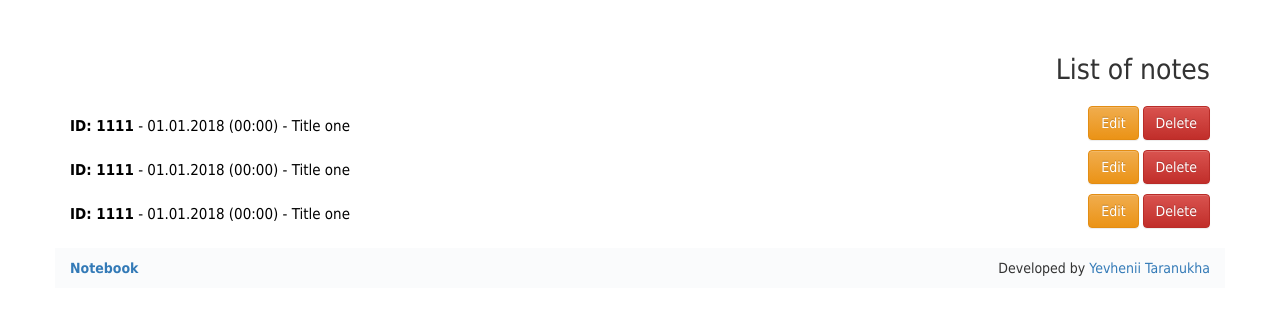
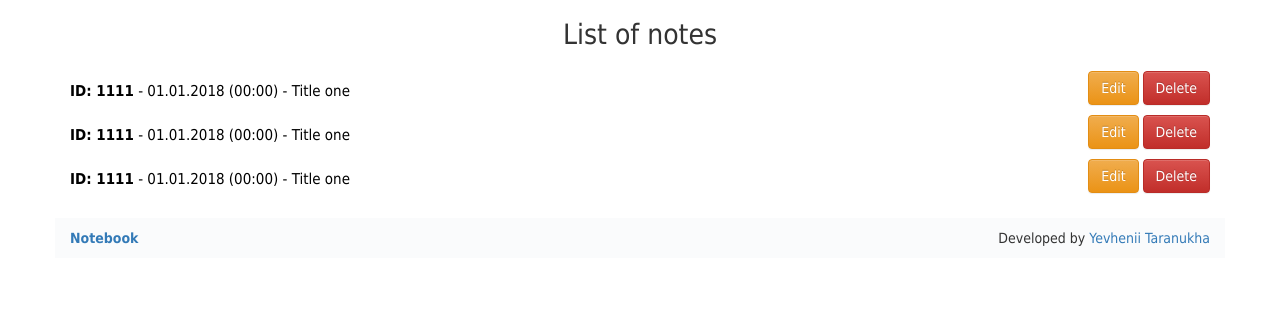
Before and after one commit to tzhenia/Notebook, a PHP site: page / in a window 1280 px wide. Shown: the part 43-358 px from the top of the page. Run offline with PHP 8.4, Linux system fonts and the light colour scheme.

Commit message:
edited home page

```diff
--- a/src/css/main.css
+++ b/src/css/main.css
@@ -7,6 +7,7 @@ header, footer{
 }
 
 footer{
+    margin-top: 15px;
     padding-top:10px;
     padding-bottom: 10px;
 }
@@ -36,6 +37,10 @@ p {
 .nav li:first-child a{
     font-weight: bold;
     font-size: 16px;
+}
+
+.title div h1{
+    text-align: center;
 }
 
 h1{
@@ -78,8 +83,3 @@ h1{
 .note div:last-child{
     text-align: right;
 }
-
-.body{
-    margin-top: 15px;
-    margin-bottom: 10px;
-}
--- a/src/index.php
+++ b/src/index.php
@@ -2,8 +2,8 @@
     require_once "view/header.php";
 ?>
 
-    <div class="container body">
-        <div class="row note">
+    <div class="container">
+        <div class="row title">
                 <div class="col-xs-12"><h1>List of notes</h1></div>
         </div>
 
```
